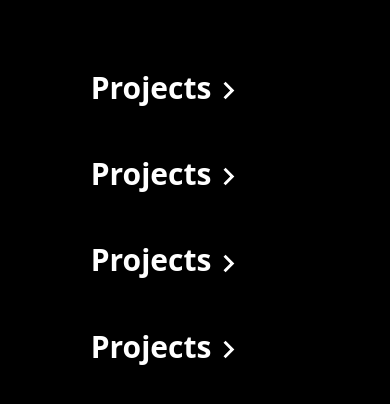
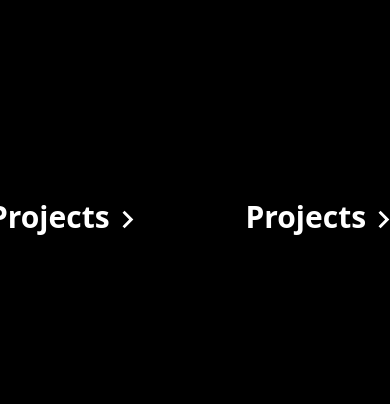
Before and after one commit to paring-chan/UniqueCode-WebSite, a Next.js app: page / in a window 390 px wide. Both pictures are taken after a click on the element 356 px from the left and 31 px from the top of the page. Shown: the part 240-644 px from the top of the page. Built offline with nearby package versions, Linux system fonts and the light colour scheme.

Commit message:
feat: fit with mobile

```diff
--- a/components/Layout/Menu.tsx
+++ b/components/Layout/Menu.tsx
@@ -18,7 +18,7 @@ class Menu extends Component<any, any> {
             overflow: 'auto',
           }}
           className="h-full p-8 flex justify-center md:justify-start">
-          <div className="gap-12 flex flex-col md:flex-row">
+          <div className="gap-12 flex p-4">
             <MenuItem
               items={[
                 {
--- a/components/Layout/MenuItem.tsx
+++ b/components/Layout/MenuItem.tsx
@@ -30,7 +30,7 @@ const MenuItem: React.FC<{
 
   return (
     <div>
-      <div className="flex">
+      <div className="flex justify-center md:justify-start">
         <div
           onClick={() => setOpen(!open)}
           className="cursor-pointer text-3xl font-bold">
@@ -49,7 +49,7 @@ const MenuItem: React.FC<{
         </div>
       </div>
       <Collapse in={open}>
-        <div className="flex flex-col">
+        <div className="flex flex-col md:text-left text-center">
           {items.map((r, i) =>
             r.nextLink ? (
               <Link href={r.link}>
```
